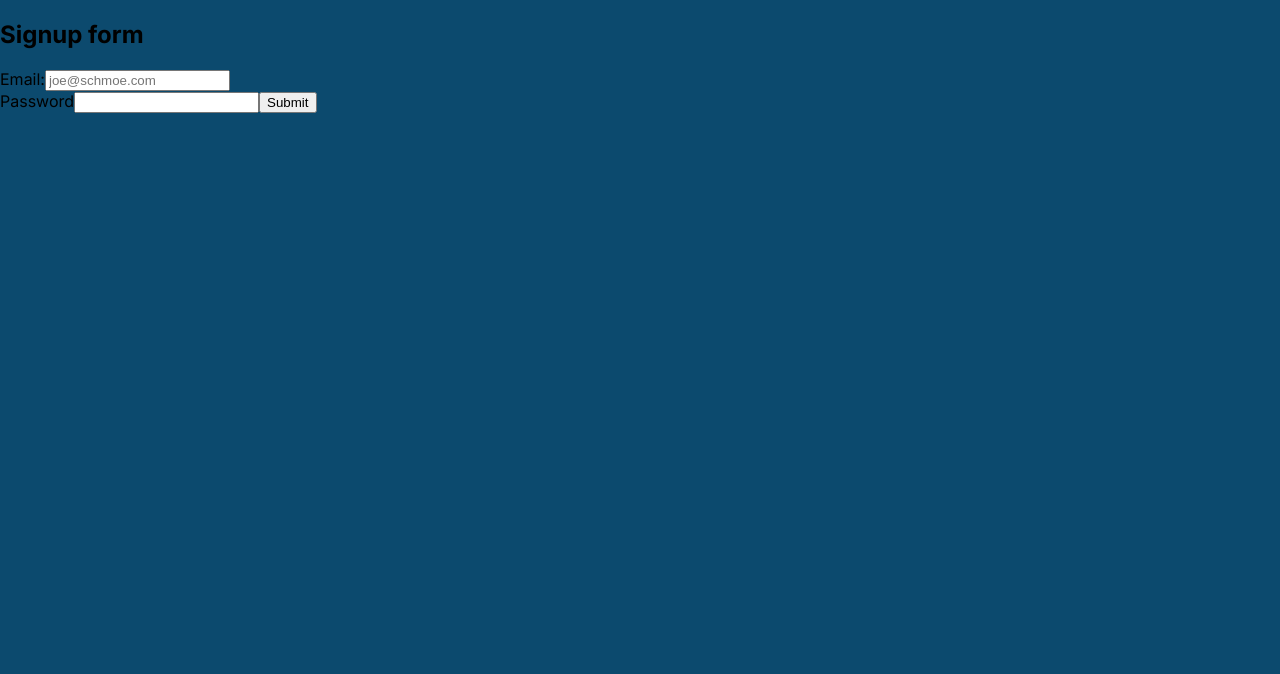
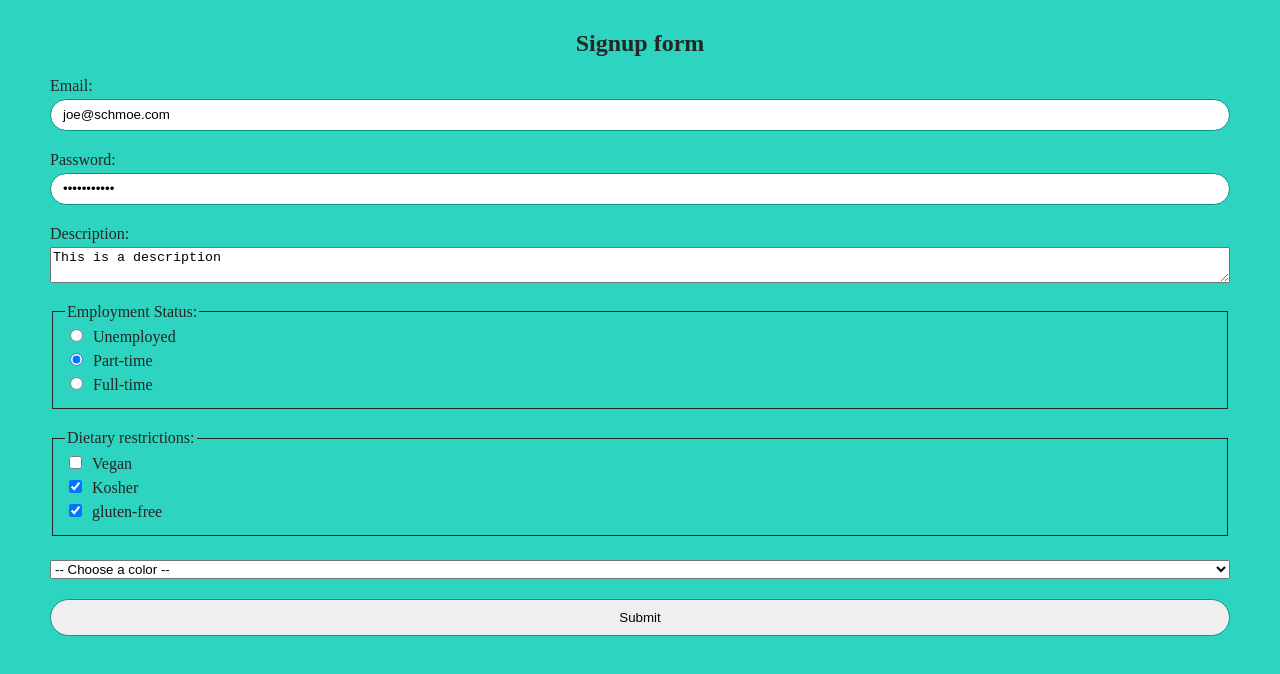
Before and after one commit to ludev84/react-project, a React (Vite) app: page / in a window 1280 px wide. Shown: the top 674 px of the page. Built offline with nearby package versions, Linux system fonts and the light colour scheme.

Commit message:
Finished forms

```diff
--- a/src/App.jsx
+++ b/src/App.jsx
@@ -1,24 +1,76 @@
-import React from "react"
+export default function App() {
+    function signUp(formData) {
+        const data = Object.fromEntries(formData)
+        const dietaryRestrictions = formData.getAll("dietaryRestrictions")
+        const allData = {
+            ...data,
+            dietaryRestrictions
+        }
 
-export default function App() {
-
-    function signUp(formData) {
-        const email = formData.get("email")
-        const password = formData.get("password")
-        console.log(password)
+        console.log(allData)
     }
 
     return (
         <section>
-          <h1>Signup form</h1>
-          <form action={signUp}>
-            <label htmlFor="email">Email:</label>
-            <input id="email" type="email" name="email" placeholder="joe@schmoe.com" />
-            <br />
-            <label htmlFor="password">Password</label>
-            <input id="password" type="password" name="password" />
-            <button>Submit</button>
-          </form>
+            <h1>Signup form</h1>
+            <form action={signUp}>
+
+                <label htmlFor="email">Email:</label>
+                <input id="email" defaultValue="joe@schmoe.com" type="email" name="email" placeholder="joe@schmoe.com" />
+
+                <label htmlFor="password">Password:</label>
+                <input id="password" defaultValue="password123" type="password" name="password" />
+
+                <label htmlFor="description">Description:</label>
+                <textarea id="description" name="description" defaultValue="This is a description"></textarea>
+
+                <fieldset>
+                    <legend>Employment Status:</legend>
+                    <label>
+                        <input type="radio" name="employmentStatus" value="unemployed" />
+                        Unemployed
+                    </label>
+                    <label>
+                        <input type="radio" name="employmentStatus" value="part-time" defaultChecked={true} />
+                        Part-time
+                    </label>
+                    <label>
+                        <input type="radio" name="employmentStatus" value="full-time" />
+                        Full-time
+                    </label>
+                </fieldset>
+
+                <fieldset>
+                    <legend>Dietary restrictions:</legend>
+                    <label>
+                        <input type="checkbox" name="dietaryRestrictions" value="vegan" />
+                        Vegan
+                    </label>
+                    <label>
+                        <input type="checkbox" name="dietaryRestrictions" value="kosher" defaultChecked={true} />
+                        Kosher
+                    </label>
+                    <label>
+                        <input type="checkbox" name="dietaryRestrictions" value="gluten-free" defaultChecked={true} />
+                        gluten-free
+                    </label>
+                </fieldset>
+
+                <label htmlFor="favColor"></label>
+                <select id="favColor" name="favColor" defaultValue="" required>
+                    <option value="" disabled>-- Choose a color --</option>
+                    <option value="red">Red</option>
+                    <option value="orange">Orange</option>
+                    <option value="yellow">Yellow</option>
+                    <option value="green">Green</option>
+                    <option value="blue">Blue</option>
+                    <option value="indigo">Indigo</option>
+                    <option value="violet">Violet</option>
+                </select>
+
+                <button>Submit</button>
+
+            </form>
         </section>
     )
 }
--- a/src/index.css
+++ b/src/index.css
@@ -3,58 +3,60 @@
 }
 
 body {
-    background-color: #0C4A6E;
     margin: 0;
-    font-family: "Inter", sans-serif;
+    padding: 10px;
+    background-color: #2DD4BF;
+    color: #262626;
 }
 
-main {
-    height: 100vh;
-    display: flex;
-    justify-content: center;
-    align-items: center;
+h1 {
+    text-align: center;
 }
 
-.card {
-    background-color: white;
-    width: 200px;
-    border: 1px solid lightgray;
-    border-radius: 10px;
-    height: 350px;
+form {
+    padding-inline: 40px;
+    display: flex;
+    flex-direction: column;
 }
 
-.card .avatar {
-    width: 100%;
-    padding: 10%;
-    padding-bottom: 0;
+label {
+    margin-bottom: 4px;
 }
 
-.card .name {
-    margin-block: 13px;
-    color: #333333;
+input[type="email"], input[type="password"] {
+    border-radius: 100px;
+    border: 1px solid #0D9488;
+    height: 2rem;
+    text-indent: 10px;
+    margin-bottom: 20px;
 }
 
-.card .info {
-    padding: 10px;
+textarea {
+    margin-bottom: 20px;
 }
 
-.card .favorite {
-    width: 25px;
-    cursor: pointer;
+input[type="checkbox"], input[type="radio"] {
+    margin-right: 10px;
 }
 
-.card .contact {
-    font-size: 0.75rem;
-    color: gray;
-    margin-block: 7px;
+fieldset {
+    border: 1px solid #262626;
+    margin-bottom: 20px;
+    display: flex;
+    flex-direction: column;
 }
 
-.card .favorite-button {
-    border: none;
-    background: transparent;
+button {
+    border-radius: 100px;
+    border: 1px solid #0D9488;
+    padding: 10px 30px;
+    cursor: pointer;
+    margin-top: 20px;
+    transition: all 0.1s ease-in-out;
 }
 
-.card .favorite-button:active {
-    transform: none;
-    box-shadow: none;
+button:hover {
+    background-color: #115E59;
+    border-color: #042F2E;
+    color: white;
 }
```
